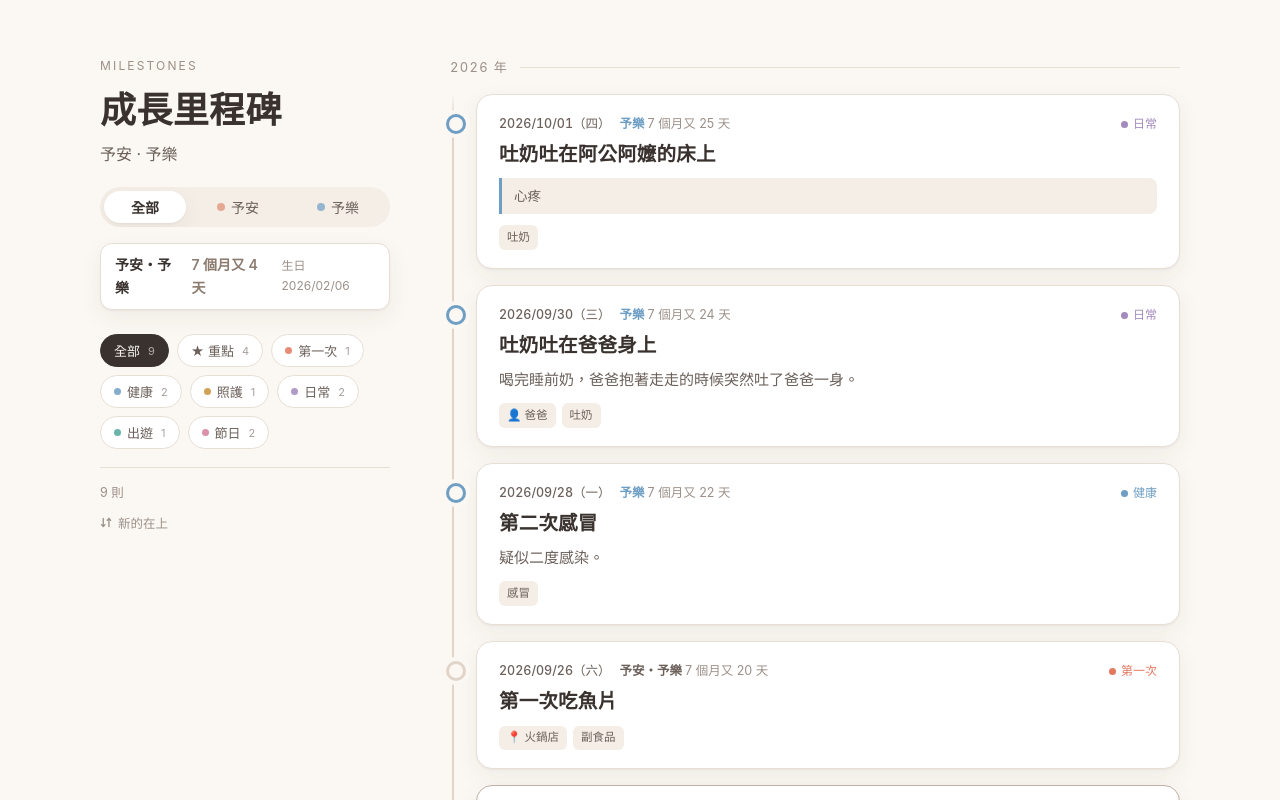
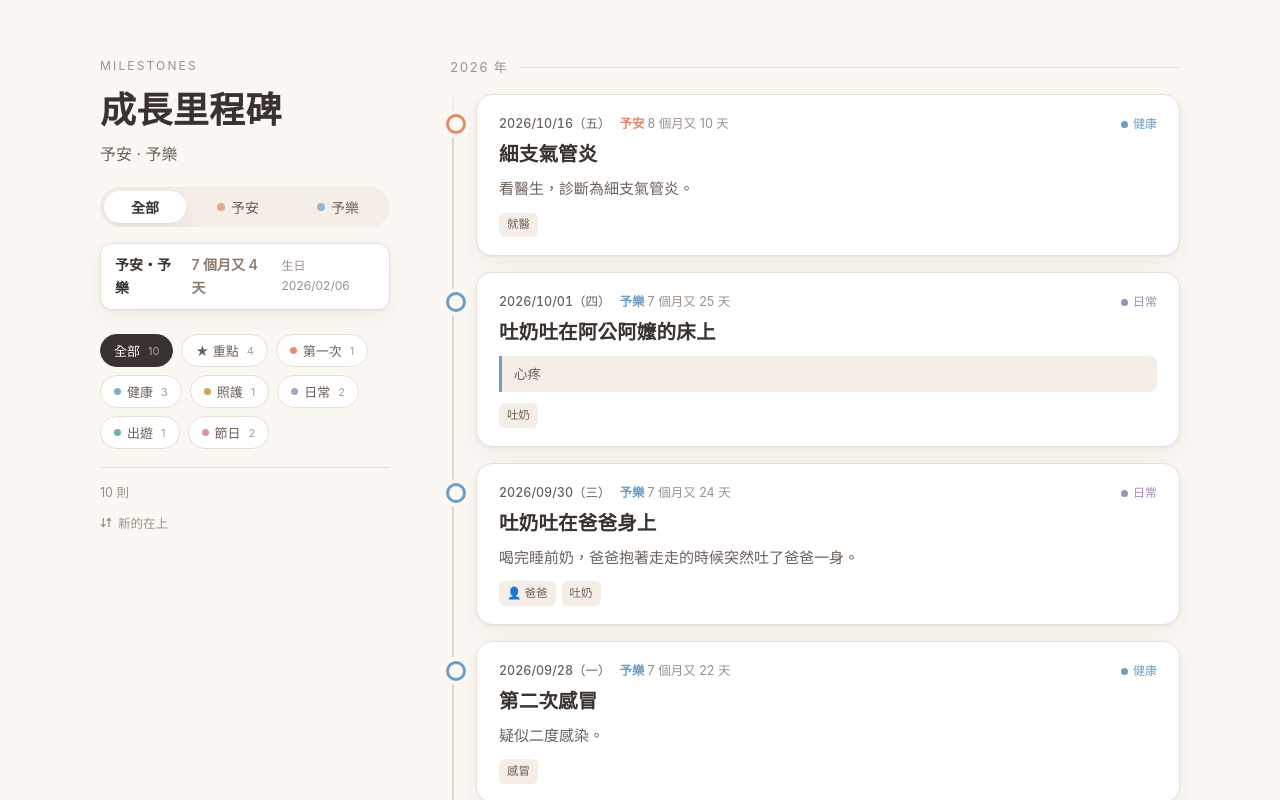
Before and after one commit to tobedesigner/baby-tracker, a React (Vite) app: page / in a window 1280 px wide. Shown: the top 800 px of the page. Built offline with nearby package versions, Linux system fonts and the light colour scheme.

Commit message:
2026-10-16 予安細支氣管炎
Co-Authored-By: Claude Fable 5.1 <noreply@anthropic.com>

```diff
--- a/src/data/milestones.ts
+++ b/src/data/milestones.ts
@@ -38,6 +38,14 @@ import type { MilestoneInput } from "../types";
    ------------------------------------------------------------------ */
 
 export const MILESTONES: MilestoneInput[] = [
+  {
+    date: "2026-10-16",
+    title: "細支氣管炎",
+    who: ["uwa"],
+    category: "health",
+    note: "看醫生，診斷為細支氣管炎。",
+    tags: ["就醫"],
+  },
   {
     date: "2026-10-01",
     title: "吐奶吐在阿公阿嬤的床上",
```
